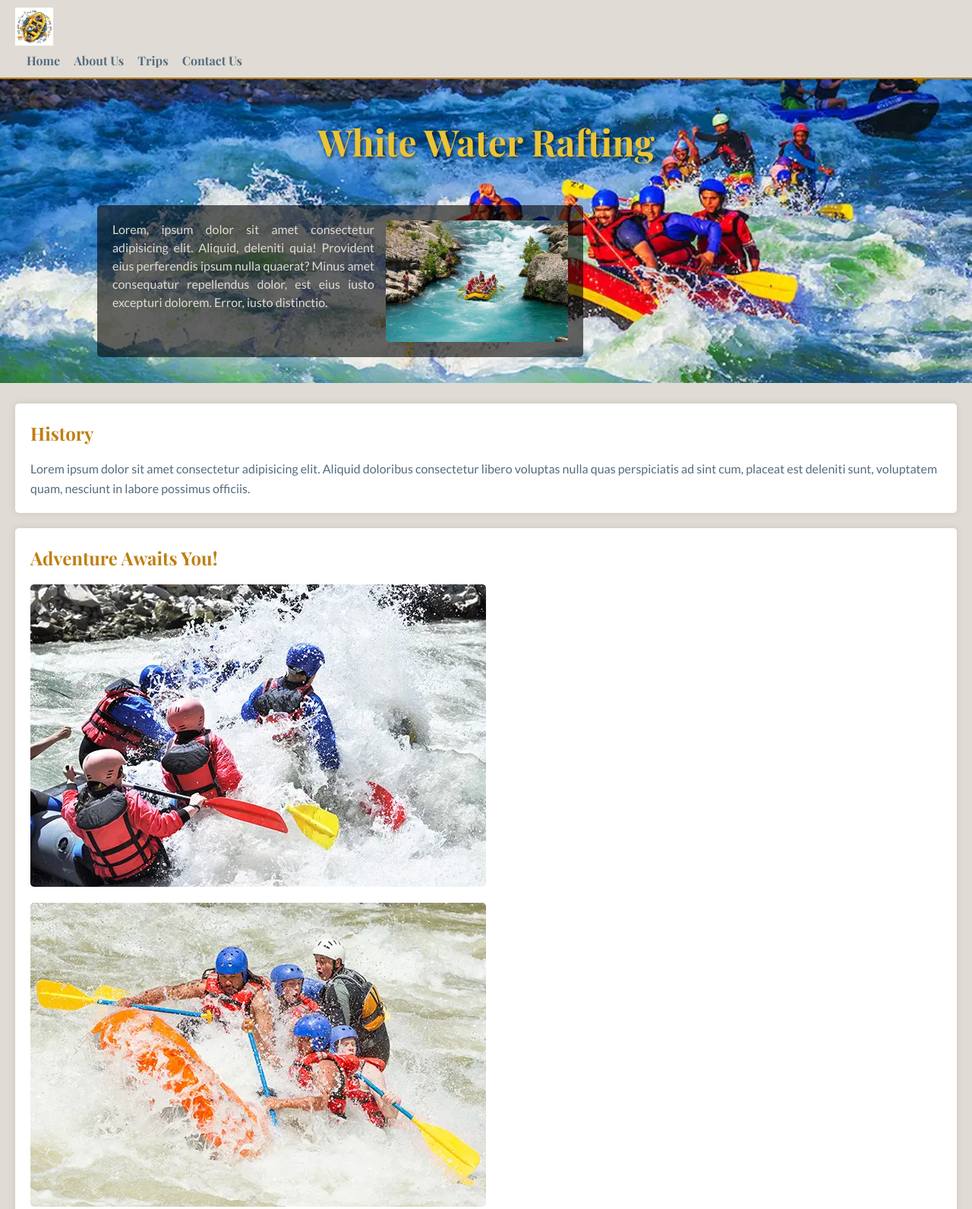
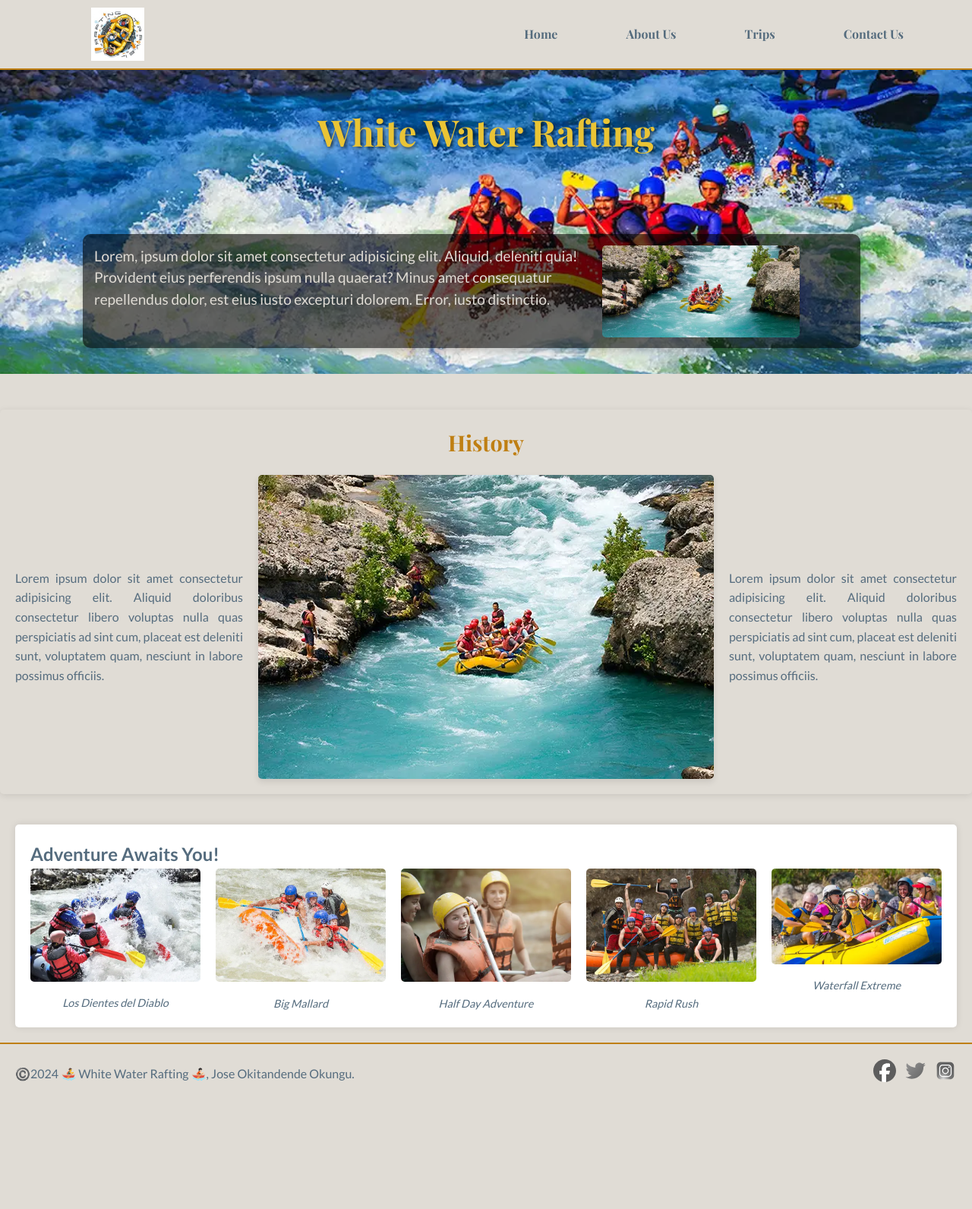
Before and after one commit to joseokungu/wdd130, a plain HTML site: page wwr/about.html in a window 1280 px wide. Shown: the top 1591 px of the page at 76% size. After the commit the page ends 1451 px from the top, so only its background shows below. Drawn offline with nearby package versions, Linux system fonts and the light colour scheme.

Commit message:
I added to my page flex and grid

```diff
--- a/wwr/about.html
+++ b/wwr/about.html
@@ -4,7 +4,8 @@
 <head>
     <meta charset="UTF-8">
     <meta name="viewport" content="width=device-width, initial-scale=1.0">
-    <meta name="description" content="Join us for thrilling white water rafting adventures. Explore stunning rivers, enjoy professional guides, and experience the ultimate outdoor excitement.">
+    <meta name="description"
+        content="Join us for thrilling white water rafting adventures. Explore stunning rivers, enjoy professional guides, and experience the ultimate outdoor excitement.">
     <meta name="author" content="jose okitandende okungu">
     <title>💦White Water Rafting | Thrilling Outdoor Experiences</title>
     <link rel="stylesheet" href="styles/rafting.css">
@@ -18,16 +19,19 @@
 
 <body>
     <header>
-        <div>
-            <img src="images/raftinglogo.jpg" alt="logo">
+        <div class="header-container">
+            <img src="images/raftinglogo.jpg" alt="Logo">
             <nav>
-                <a href="index.html">Home</a>
-                <a href="about.html">About Us</a>
-                <a href="trips.html">Trips</a>
-                <a href="contact.html">Contact Us</a>
+                <ul>
+                    <li><a href="index.html">Home</a></li>
+                    <li><a href="about.html">About Us</a></li>
+                    <li><a href="trips.html">Trips</a></li>
+                    <li><a href="contact.html">Contact Us</a></li>
+                </ul>
             </nav>
         </div>
     </header>
+
     <main>
         <div class="hero">
             <img src="images/raftingfirst.webp" alt="picture-wwr">
@@ -35,43 +39,55 @@
                 White Water Rafting
             </h1>
             <article>
-                <img src="images/rafting4.webp" alt="picture-wwr">
                 <p>
                     Lorem, ipsum dolor sit amet consectetur adipisicing elit.
                     Aliquid, deleniti quia! Provident eius perferendis ipsum nulla quaerat?
                     Minus amet consequatur repellendus dolor, est eius iusto excepturi dolorem.
                     Error, iusto distinctio.
                 </p>
+                <img src="images/rafting4.webp" alt="White Water Rafting Adventure">
             </article>
         </div>
-        <section>
-            <h2>
-                History
-            </h2>
-            <p>
-                Lorem ipsum dolor sit amet consectetur adipisicing elit.
-                Aliquid doloribus consectetur libero voluptas nulla quas perspiciatis ad sint cum,
-                placeat est deleniti sunt, voluptatem quam, nesciunt in labore possimus officiis.
-            </p>
+        <section class="history">
+            <h2>History</h2>
+            <div class="history-grid">
+                <p>Lorem ipsum dolor sit amet consectetur adipisicing elit. Aliquid doloribus consectetur libero
+                    voluptas nulla quas perspiciatis ad sint cum, placeat est deleniti sunt, voluptatem quam, nesciunt
+                    in labore possimus officiis.</p>
+                <img src="images/rafting4.webp" alt="History Image">
+                <p>Lorem ipsum dolor sit amet consectetur adipisicing elit. Aliquid doloribus consectetur libero
+                    voluptas nulla quas perspiciatis ad sint cum, placeat est deleniti sunt, voluptatem quam, nesciunt
+                    in labore possimus officiis.</p>
+            </div>
         </section>
         <section>
-            <h2>
-                Adventure Awaits You!
-            </h2>
-            <img src="images/rafting1.webp" alt="picture">
-            <img src="images/rafting2.webp" alt="picture">
-            <img src="images/rafting5.webp" alt="picture">
-            <img src="images/raftingsmall.jpg" alt="picture">
-            <img src="images/rafting3.webp" alt="picture">
-
+            <h2>Adventure Awaits You!</h2>
+            <div class="adventure-grid">
+                <figure>
+                    <img src="images/rafting1.webp" alt="Los Dientes del Diablo">
+                    <figcaption>Los Dientes del Diablo</figcaption>
+                </figure>
+                <figure>
+                    <img src="images/rafting2.webp" alt="Big Mallard">
+                    <figcaption>Big Mallard</figcaption>
+                </figure>
+                <figure>
+                    <img src="images/rafting5.webp" alt="Half Day Adventure">
+                    <figcaption>Half Day Adventure</figcaption>
+                </figure>
+                <figure>
+                    <img src="images/raftingsmall.jpg" alt="Rapid Rush">
+                    <figcaption>Rapid Rush</figcaption>
+                </figure>
+                <figure>
+                    <img src="images/rafting3.webp" alt="Waterfall Extreme">
+                    <figcaption>Waterfall Extreme</figcaption>
+                </figure>
+            </div>
         </section>
     </main>
     <footer>
-        <p>
-            ©️2024 🚣‍♂️ white water rafting 🚣🏻, jose okitandende okungu.
-        </p>
-
-
+        <p>©️2024 🚣‍♂️ White Water Rafting 🚣🏻, Jose Okitandende Okungu.</p>
         <nav class="sociallinks">
             <a href="https://facebook.com">
                 <img src="images/facebook.svg" alt="Facebook">
--- a/wwr/styles/rafting.css
+++ b/wwr/styles/rafting.css
@@ -25,32 +25,50 @@ body {
 }
 
 /* Header Styles */
+
+/* Styles pour l'entête */
 header {
     background-color: var(--accent1-color);
+    border-bottom: 2px solid var(--secondary-color);
     padding: 10px 20px;
-    display: flex;
-    justify-content: space-between;
+}
+
+.header-container {
+    display: grid;
+    grid-template-columns: auto 1fr;
     align-items: center;
-    border-bottom: 2px solid var(--secondary-color);
+    gap: 20px;
 }
 
 header img {
-    height: 50px;
+    height: 70px;
+    margin-left: 100px;
+}
+
+header nav {
+    display: flex;
+    justify-content: flex-end;
+}
+
+header nav ul {
+    display: flex;
+    list-style: none;
+    gap: 20px;
 }
 
 header nav a {
+    font-family: var(--heading-font);
     color: var(--accent2-color);
-    margin-left: 15px;
-    font-weight: 700;
-    font-family: var(--heading-font);
-}
-a {
+    font-weight: 800;
     text-decoration: none;
+    transition: color 0.3s ease;
+    margin-right: 70px;
 }
 
 header nav a:hover {
     color: var(--primary-color);
 }
+
 
 .hero {
     position: relative;
@@ -78,32 +96,67 @@ header nav a:hover {
 .hero article {
     position: absolute;
     bottom: 10%;
-    left: 10%;
+    left: 5%;
+    display: grid;
+    grid-template-columns: 2fr 1fr;
+    gap: 20px;
+    width: 80%; /* Largeur de l'article */
     background: rgba(0, 0, 0, 0.6);
     color: var(--accent1-color);
-    padding: 20px;
-    border-radius: 5px;
-    max-width: 50%;
-    text-align: justify;
-
-
-
+    padding: 15px; /* Réduction du padding */
+    border-radius: 10px;
+    box-shadow: 0 4px 8px rgba(0, 0, 0, 0.2);
+    max-height: 150px; /* Limite la hauteur maximale */
+    overflow: hidden; /* Cache tout ce qui dépasse */
+    margin-left: 45px;
 }
 
 .hero article img {
-    float: right; /* Floats the image to the right */
-    width: 40%; /* Adjust size */
-    height: auto; /* Maintain aspect ratio */
-    margin-left: 15px; /* Space between text and image */
+    width: 80%; /* L'image reste adaptée à sa colonne */
+    height: 70%; /* L'image remplit la hauteur disponible */
+    object-fit: cover; /* Garde les proportions et remplit la zone */
     border-radius: 5px;
 }
 
+.hero article p {
+    font-size: 19px; /* Taille de police réduite légèrement */
+    line-height: 1.5; /* Réduction de l'interligne */
+    margin: 0;
+    overflow: hidden; /* Cache les débordements de texte */
+    text-overflow: ellipsis; /* Ajoute des "..." si le texte dépasse */
+}
 
-.hero article p {
-    margin: 0;
-    font-size: 1em;
-    line-height: 1.5;
+.history {
+    margin: 40px auto;
+    padding: 20px;
+    background: var(--accent1-color);
+    border-radius: 5px;
+    box-shadow: 0 2px 10px rgba(0, 0, 0, 0.1);
 }
+
+.history h2 {
+    margin-bottom: 20px;
+    text-align: center;
+    color: var(--secondary-color);
+    font-family: var(--heading-font);
+    font-size: 1.8em;
+}
+
+.history-grid {
+    display: grid;
+    grid-template-columns: 1fr auto 1fr;
+    gap: 20px;
+    align-items: center;
+    text-align: justify;
+}
+
+.history-grid img {
+    max-width: 100%;
+    height: auto;
+    border-radius: 5px;
+    box-shadow: 0 4px 8px rgba(0, 0, 0, 0.1);
+}
+
 
 /* Section Styles */
 section {
@@ -113,50 +166,55 @@ section {
     border-radius: 5px;
     box-shadow: 0 0 10px rgba(0, 0, 0, 0.1);
 }
-
-section h2 {
-    margin-bottom: 15px;
-    color: var(--secondary-color);
-    font-family: var(--heading-font);
+.adventure-grid {
+    display: grid;
+    grid-template-columns: repeat(5, 1fr);
+    gap: 20px;
+    text-align: center;
 }
 
-section p {
-    font-family: var(--text-font);
-    color: var(--accent2-color);
+.adventure-grid figure {
+    margin: 0;
 }
 
-section img {
+.adventure-grid img {
     max-width: 100%;
-    margin-bottom: 15px;
+    height: auto;
     border-radius: 5px;
 }
 
-/* Footer Styles */
+.adventure-grid figcaption {
+    margin-top: 10px;
+    font-style: italic;
+    font-size: 0.9em;
+}
+
 footer {
+    display: flex;
+    justify-content: space-between;
+    align-items: center;
     background: var(--accent1-color);
-    text-align: center;
     padding: 20px;
     border-top: 2px solid var(--secondary-color);
-    margin-top: 20px;
 }
 
 footer p {
-    margin-bottom: 10px;
     color: var(--accent2-color);
     font-family: var(--text-font);
 }
 
-footer .sociallinks a {
-    margin: 0 10px;
+.sociallinks {
+    display: flex;
+    gap: 10px;
 }
 
-footer .sociallinks img {
+.sociallinks img {
     width: 30px;
     height: 30px;
     filter: grayscale(100%);
     transition: filter 0.3s ease;
 }
 
-footer .sociallinks img:hover {
+.sociallinks img:hover {
     filter: grayscale(0%);
 }
```
